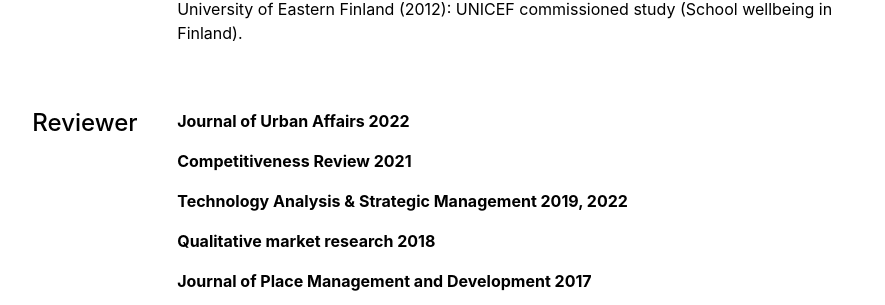
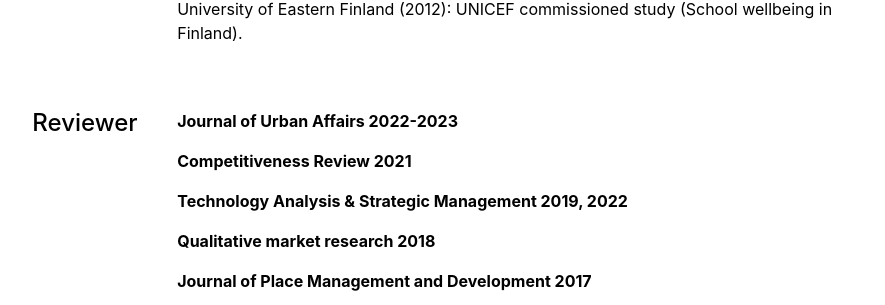
Before and after one commit to juhahalme/academicprofile, a Jekyll site: the page built from cv.md, in a window 1280 px wide. Shown: the part 895-1200 px from the top of the page, without its empty margins (197-1082 px from the left). Built offline with Jekyll 4.4.1, drawn with Linux system fonts in a browser that asks for light colours; some web fonts are replaced.

Commit message:
Update reviewer.yml

```diff
--- a/_data/cv/reviewer.yml
+++ b/_data/cv/reviewer.yml
@@ -1,4 +1,4 @@
-- title: 'Journal of Urban Affairs 2022'
+- title: 'Journal of Urban Affairs 2022-2023'
 - title: 'Competitiveness Review 2021'
 - title: 'Technology Analysis & Strategic Management 2019, 2022'
 - title: 'Qualitative market research 2018'
```
